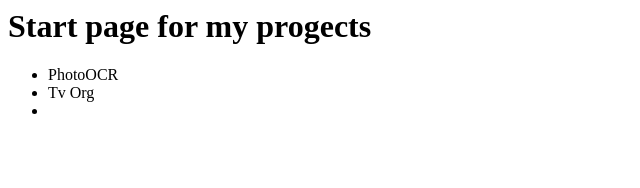
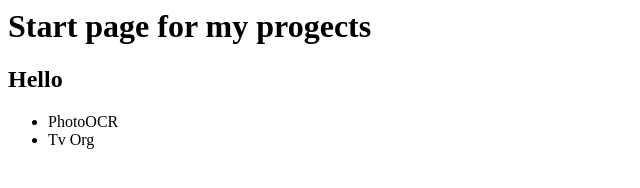
Before and after one commit to alexfrompiter/alexfrompiter.github.io, a plain HTML site: page index.html in a window 1280 px wide. Shown: the whole page, without its empty margins (0-640 px from the left). Drawn offline with Linux system fonts and the light colour scheme.

Commit message:
small change

```diff
--- a/index.html
+++ b/index.html
@@ -2,11 +2,11 @@
 <body>
 
 <h1>Start page for my progects</h1>
-
+<h2>Hello</h2>
 <ul>
 <li>PhotoOCR</li>
-
-<li>Tv Org<li>
+<li>Tv Org</li>
+</ul>
 
 </body>
 
```
